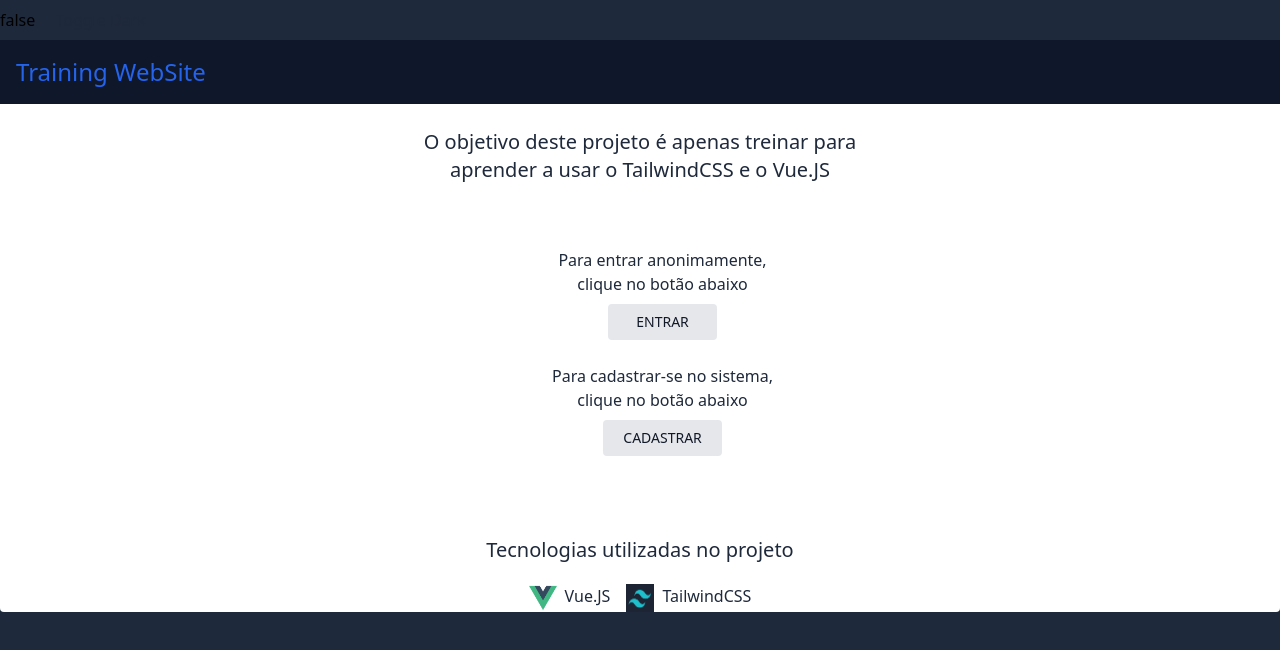
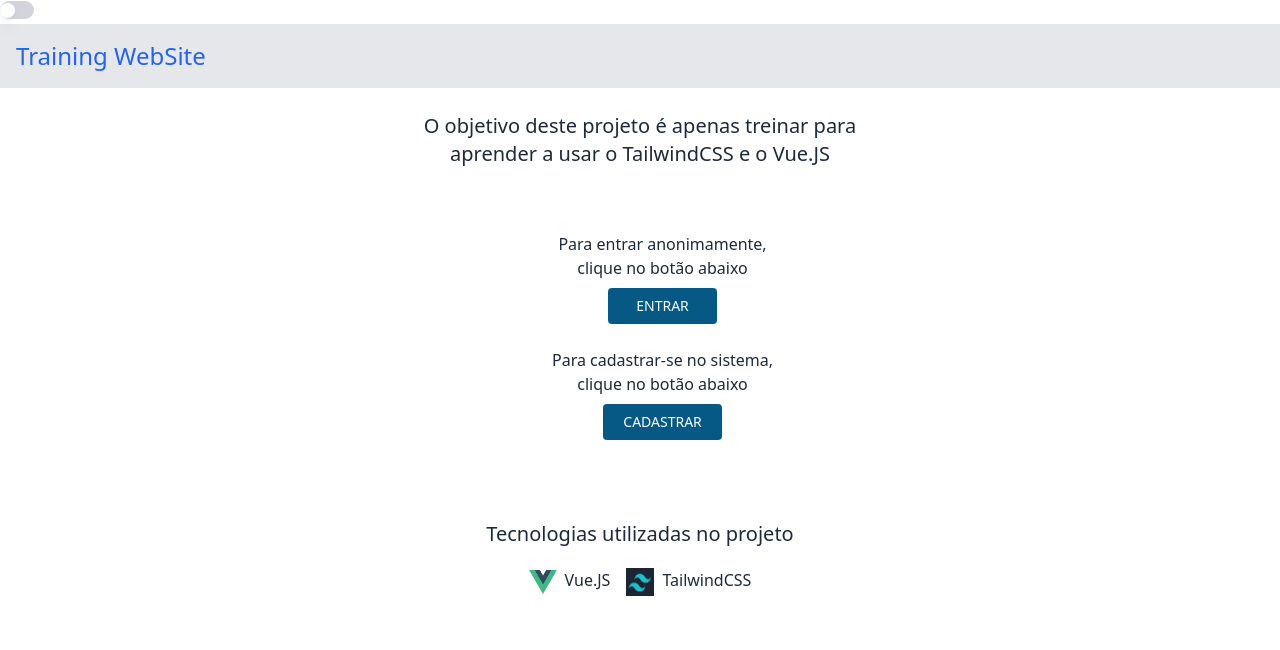
Before and after one commit to giliolizera/Training, a Vue app: page / in a window 1280 px wide. Shown: the top 650 px of the page. Built offline with nearby package versions, Linux system fonts and the light colour scheme; what maska would draw is missing.

Commit message:
feat: dark mode in principal views

```diff
--- a/src/App.vue
+++ b/src/App.vue
@@ -1,15 +1,24 @@
 <script setup>
-
+import Switch from './components/Switch.vue'
 import { useDark, useToggle } from '@vueuse/core'
 
 const isDark = useDark()
 const toggleDark = useToggle(isDark)
 
 </script>
+<script>
+export default {
+  components: {
+    Switch
+  }
+}
+</script>
+
 <template>
-  <div class="h-screen w-screen overflow-auto bg-slate-800">
-    {{ isDark }}
-    <button @click="toggleDark()" class="px-4 py-2 text-slate-800 bg-white-500 rounded dark:bg-slate-800 dark:text-white">Toggle Dark</button>
+  <div class="h-screen w-screen overflow-auto dark:bg-slate-800 bg-white">
+    <Switch @click="toggleDark()" class="flex">
+      Toggle Dark
+    </Switch>
     <router-view/>
   </div>
 </template>
--- a/src/components/Baseboard.vue
+++ /dev/null
@@ -1,17 +0,0 @@
-<template>
-   <div class="relative bg-slate-700">
-      <h3 class="flex font-medium text-white justify-center p-2">Rodapé</h3>
-      <Upside/>
-   </div>
-</template>
-
-<script>
-import Upside from './Upside.vue'
-
-export default {
-   components: {
-      Upside
-   }
-}
-
-</script>
--- a/src/components/Cadastro.vue
+++ b/src/components/Cadastro.vue
@@ -1,51 +1,52 @@
 <template>
-   <div class="w-full bg-slate-900">
+   <div class="w-full bg-gray-200 dark:bg-slate-900">
       <router-link to="/">
-         <button class="text-blue-600 bg-slate-900 font-medium w-auto text-2xl flex p-4 justify-start">
+         <button class="text-blue-600 bg-gray-200 dark:bg-slate-900 font-medium text-2xl flex p-4 justify-start">
             Training WebSite
          </button>
       </router-link>
    </div>
-   <div class="bg-slate-800 grid grid-cols-1 gap-4 p-2 text-center lg:grid-cols-3 md:grid-cols-3">
-      <div class="col-span-1 mt-4 text-lg text-white font-medium">
+   <div class=" text-slate-800 bg-white rounded dark:bg-slate-800 dark:text-white">
+      <div class="grid grid-cols-1 gap-4 p-2 text-center lg:grid-cols-3 md:grid-cols-3">
+         <div class="col-span-1 mt-4 text-lg font-medium">
             Junte-se conosco e descubra as vantagens em utilizar o Traning para gerenciar seus negócios!
          </div>
          <form class="col-span-2 grid lg:grid-cols-2 gap-4 pr-10 pl-2">
             <div>
-            <div class="text-white text-sm font-medium flex pl-1 mt-2">
+               <div class="text-sm font-medium flex pl-1 mt-2">
                   Nome
                </div>
-            <input type="text" class="w-full text-gray-200 border-blue-600 border bg-slate-700 rounded-md mt-1 pl-3 p-2"
+               <input type="text" class="w-full dark:text-gray-200 dark:border-blue-600 border-black border dark:bg-slate-700 bg-white rounded-md mt-1 pl-3 p-2"
                   v-model="form.nome">
             </div>
             <div>
-            <div class="text-white text-sm font-medium flex pl-1 mt-2">
+               <div class="text-sm font-medium flex pl-1 mt-2">
                   Email
                </div>
-            <input type="email" class="w-full text-gray-200 border-blue-600 border bg-slate-700 rounded-md p-2 pl-3 mt-1"
+               <input type="email" class="w-full dark:text-gray-200 dark:border-blue-600 border-black border dark:bg-slate-700 bg-white rounded-md p-2 pl-3 mt-1"
                   v-model="form.email">
             </div>
             <div>
-            <div class="text-white text-sm font-medium flex pl-1 mt-2">
+               <div class="text-sm font-medium flex pl-1 mt-2">
                   Telefone
                </div>
-            <input type="text" class="w-full text-gray-200 border-blue-600 border bg-slate-700 rounded-md p-2 mt-1"
+               <input type="text" class="w-full dark:text-gray-200 dark:border-blue-600 border-black border dark:bg-slate-700 bg-white rounded-md p-2 mt-1"
                   v-model="form.telefone" v-maska="'(##) #####-####'">
             </div>
             <div>
-            <div class="text-white text-sm font-medium flex pl-1 mt-2">
+               <div class="text-sm font-medium flex pl-1 mt-2">
                   CPF
                </div>
-            <input type="text" class="w-full text-gray-200 border-blue-600 border bg-slate-700 rounded-md p-2 mt-1"
+               <input type="text" class="w-full dark:text-gray-200 dark:border-blue-600 border-black border dark:bg-slate-700 bg-white rounded-md p-2 mt-1"
                   v-model="form.cpf" v-maska="'###.###.###-##'">
             </div>
             <div>
-            <div class="text-white text-sm font-medium flex pl-1 mt-2">
+               <div class="text-sm font-medium flex pl-1 mt-2">
                   Senha
                </div>
                <div class="relative w-full">
                   <input :type="typePassword ? 'password' : 'text'"
-                  class="w-full text-gray-200 border-blue-600 border bg-slate-700 rounded-md p-2 mt-1"
+                     class="w-full dark:text-gray-200 dark:border-blue-600 border-black border dark:bg-slate-700 bg-white rounded-md p-2 mt-1"
                      v-model="form.senha">
                   <button class="absolute inset-y-0 right-0 pt-1 pr-3" @click.prevent.stop="typePassword = !typePassword">
                      <EyeIcon v-if="typePassword" class="h-5 w-5 text-neutral-500" />
@@ -56,13 +57,14 @@
             <div class="flex justify-end lg:col-span-2">
                <div>
                   <button @click="validar(), trocarRota()"
-                  class="bg-gray-200 hover:bg-gray-300 max-md:24 text-gray-900 font-medium text-sm py-2 px-6 rounded mt-3">
+                     class="dark:bg-gray-200 bg-sky-800 text-white hover:bg-gray-300 max-md:24 dark:text-gray-900 font-medium text-sm py-2 px-6 rounded mt-3">
                      ENTRAR
                   </button>
                </div>
             </div>
 
          </form>
+      </div>
    </div>
 </template>
 
--- a/src/components/Site.vue
+++ b/src/components/Site.vue
@@ -1,8 +1,8 @@
 <template>
    <div class="h-full">
       <div class=" text-slate-800 bg-white rounded dark:bg-slate-800 dark:text-white">
-         <div class="w-full bg-slate-900">
-            <button class="text-blue-600 bg-slate-900 font-medium text-2xl flex p-4 justify-start">
+         <div class="w-full bg-gray-200 dark:bg-slate-900">
+            <button class="text-blue-600 bg-gray-200 dark:bg-slate-900 font-medium text-2xl flex p-4 justify-start">
                Training WebSite
             </button>
          </div>
@@ -17,7 +17,7 @@
                </div>
                <div class="flex justify-center mt-2">
                   <router-link to="/disclosure">
-                     <button class="bg-gray-200 hover:bg-gray-300 text-gray-900 text-sm font-medium py-2 px-7 rounded">
+                     <button class="dark:bg-gray-200 dark:hover:bg-gray-300 hover:bg-sky-600 bg-sky-800 text-white dark:text-gray-900 text-sm font-medium py-2 px-7 rounded">
                         ENTRAR
                      </button>
                   </router-link>
@@ -27,7 +27,7 @@
                </div>
                <div class="flex justify-center mt-2">
                   <router-link to="/cadastro">
-                     <button class="bg-gray-200 hover:bg-gray-300 text-gray-900 text-sm font-medium py-2 px-5 rounded">
+                     <button class="dark:bg-gray-200 dark:hover:bg-gray-300 hover:bg-sky-600 bg-sky-800 text-white dark:text-gray-900 text-sm font-medium py-2 px-5 rounded">
                         CADASTRAR
                      </button>
                   </router-link>
```
Lines whose indentation alone changed are shown as unchanged.
